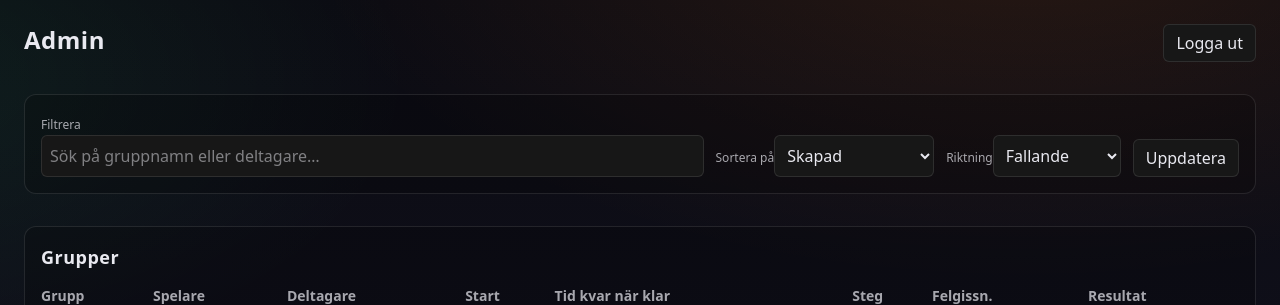
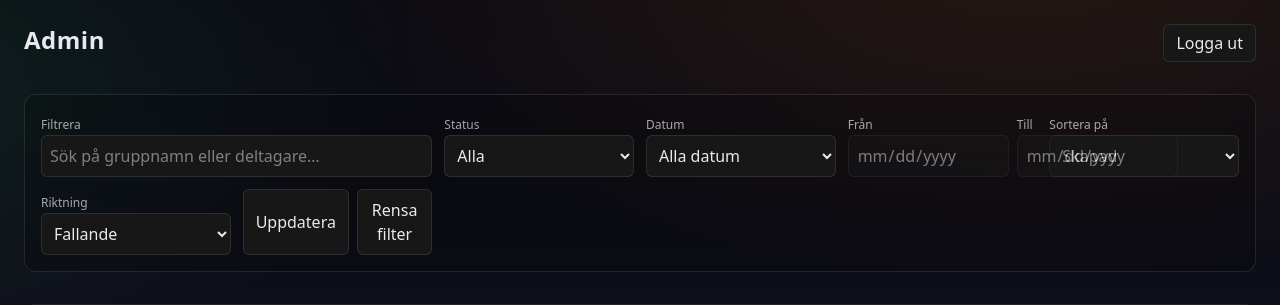
Before and after one commit to oskarandreassen/escaperoom, a Next.js app: page /admin in a window 1280 px wide. Shown: the top 305 px of the page. Built offline with nearby package versions, Linux system fonts and the light colour scheme; no server answers; the database is empty.

Commit message:
added filter to /admin overview

```diff
--- a/app/admin/page.tsx
+++ b/app/admin/page.tsx
@@ -20,12 +20,21 @@ type OverviewResp = {
   teams: TeamRow[];
 };
 
+type DatePreset = "all" | "today" | "yesterday" | "7d" | "thisweek" | "30d" | "custom";
+type StatusFilter = "all" | "klar" | "ongoing" | "notstarted";
+
 export default function AdminPage() {
   const [data, setData] = useState<OverviewResp | null>(null);
   const [filter, setFilter] = useState("");
   const [sortKey, setSortKey] = useState<keyof TeamRow>("createdAt");
   const [sortDir, setSortDir] = useState<"asc" | "desc">("desc");
   const [expanded, setExpanded] = useState<Record<string, boolean>>({});
+
+  // nya filterstates
+  const [datePreset, setDatePreset] = useState<DatePreset>("all");
+  const [rangeStart, setRangeStart] = useState<string>("");
+  const [rangeEnd, setRangeEnd] = useState<string>("");
+  const [statusFilter, setStatusFilter] = useState<StatusFilter>("all");
 
   async function load() {
     try {
@@ -45,26 +54,6 @@ export default function AdminPage() {
     load();
   }, []);
 
-  const filteredTeams = useMemo(() => {
-    if (!data) return [];
-    const f = filter.trim().toLowerCase();
-    let arr = data.teams;
-    if (f) {
-      arr = arr.filter((t) =>
-        [t.teamName, t.participants || ""].join(" ").toLowerCase().includes(f)
-      );
-    }
-    // FIX: spridningsoperatorn hade typo ".arr" -> "...arr"
-    arr = [...arr].sort((a, b) => {
-      const A = (a[sortKey] ?? "") as any;
-      const B = (b[sortKey] ?? "") as any;
-      if (A < B) return sortDir === "asc" ? -1 : 1;
-      if (A > B) return sortDir === "asc" ? 1 : -1;
-      return 0;
-    });
-    return arr;
-  }, [data, filter, sortKey, sortDir]);
-
   function toggleExpand(id: string) {
     setExpanded((p) => ({ ...p, [id]: !p[id] }));
   }
@@ -76,6 +65,129 @@ export default function AdminPage() {
     const r = s % 60;
     return `${m}m ${String(r).padStart(2, "0")}s`;
   }
+
+  // helpers för datumfiltrering
+  function getComparableDate(t: TeamRow): Date | null {
+    // använd starttid om den finns, annars createdAt
+    const iso = t.startedAt ?? t.createdAt ?? null;
+    return iso ? new Date(iso) : null;
+  }
+  function startOfToday() {
+    const d = new Date();
+    d.setHours(0, 0, 0, 0);
+    return d;
+  }
+  function endOfToday() {
+    const d = new Date();
+    d.setHours(23, 59, 59, 999);
+    return d;
+  }
+  function startOfYesterday() {
+    const d = startOfToday();
+    d.setDate(d.getDate() - 1);
+    return d;
+  }
+  function endOfYesterday() {
+    const d = endOfToday();
+    d.setDate(d.getDate() - 1);
+    return d;
+  }
+  function startOfThisWeekMonday() {
+    const d = startOfToday();
+    const day = d.getDay(); // 0=Sun..6=Sat
+    const diff = (day + 6) % 7; // måndag=0
+    d.setDate(d.getDate() - diff);
+    return d;
+  }
+  function dateRangeForPreset(p: DatePreset): [Date | null, Date | null] {
+    switch (p) {
+      case "today":
+        return [startOfToday(), endOfToday()];
+      case "yesterday":
+        return [startOfYesterday(), endOfYesterday()];
+      case "7d": {
+        const end = endOfToday();
+        const start = new Date(end);
+        start.setDate(start.getDate() - 6);
+        start.setHours(0, 0, 0, 0);
+        return [start, end];
+      }
+      case "thisweek": {
+        const start = startOfThisWeekMonday();
+        const end = endOfToday();
+        return [start, end];
+      }
+      case "30d": {
+        const end = endOfToday();
+        const start = new Date(end);
+        start.setDate(start.getDate() - 29);
+        start.setHours(0, 0, 0, 0);
+        return [start, end];
+      }
+      case "custom": {
+        const s = rangeStart ? new Date(rangeStart + "T00:00:00") : null;
+        const e = rangeEnd ? new Date(rangeEnd + "T23:59:59") : null;
+        return [s, e];
+      }
+      default:
+        return [null, null]; // "all"
+    }
+  }
+  function inRange(d: Date | null, start: Date | null, end: Date | null) {
+    if (!d) return false; // om ingen tid → exkludera i datumfilter
+    if (start && d < start) return false;
+    if (end && d > end) return false;
+    return true;
+  }
+
+  const filteredTeams = useMemo(() => {
+    if (!data) return [];
+    const f = filter.trim().toLowerCase();
+    let arr = data.teams;
+
+    // textfilter
+    if (f) {
+      arr = arr.filter((t) =>
+        [t.teamName, t.participants || ""].join(" ").toLowerCase().includes(f)
+      );
+    }
+
+    // statusfilter
+    if (statusFilter !== "all") {
+      arr = arr.filter((t) => {
+        const result = t.completedAt
+          ? "klar"
+          : t.startedAt
+          ? "ongoing"
+          : "notstarted";
+        return result === statusFilter;
+      });
+    }
+
+    // datumfilter
+    const [start, end] = dateRangeForPreset(datePreset);
+    if (start || end) {
+      arr = arr.filter((t) => inRange(getComparableDate(t), start, end));
+    }
+
+    // sortering
+    arr = [...arr].sort((a, b) => {
+      const A = (a[sortKey] ?? "") as any;
+      const B = (b[sortKey] ?? "") as any;
+      if (A < B) return sortDir === "asc" ? -1 : 1;
+      if (A > B) return sortDir === "asc" ? 1 : -1;
+      return 0;
+    });
+    return arr;
+  }, [data, filter, sortKey, sortDir, datePreset, rangeStart, rangeEnd, statusFilter]);
+
+  // om presetet byts från custom -> nolla custom-fält för tydlighet
+  useEffect(() => {
+    if (datePreset !== "custom") {
+      setRangeStart("");
+      setRangeEnd("");
+    }
+  }, [datePreset]);
 
   return (
     <main className="min-h-screen p-6 space-y-8">
@@ -97,8 +209,9 @@ export default function AdminPage() {
 
       {/* Filter & sort */}
       <section className="rounded-xl border border-white/10 bg-black/20 p-4">
-        <div className="flex flex-wrap items-end gap-3">
-          <div className="flex-1 min-w-56">
+        <div className="grid gap-3 md:grid-cols-2 lg:grid-cols-3 xl:grid-cols-6 items-end">
+          {/* textfilter */}
+          <div className="col-span-2">
             <label className="text-xs opacity-70">Filtrera</label>
             <input
               className="w-full rounded-md border border-white/10 bg-neutral-900 p-2"
@@ -107,10 +220,69 @@ export default function AdminPage() {
               onChange={(e) => setFilter(e.target.value)}
             />
           </div>
+
+          {/* status */}
+          <div>
+            <label className="text-xs opacity-70">Status</label>
+            <select
+              className="w-full rounded-md border border-white/10 bg-neutral-900 p-2"
+              value={statusFilter}
+              onChange={(e) => setStatusFilter(e.target.value as StatusFilter)}
+            >
+              <option value="all">Alla</option>
+              <option value="klar">Klar</option>
+              <option value="ongoing">Pågår/Timeout?</option>
+              <option value="notstarted">Inte startad</option>
+            </select>
+          </div>
+
+          {/* datum-preset */}
+          <div>
+            <label className="text-xs opacity-70">Datum</label>
+            <select
+              className="w-full rounded-md border border-white/10 bg-neutral-900 p-2"
+              value={datePreset}
+              onChange={(e) => setDatePreset(e.target.value as DatePreset)}
+            >
+              <option value="all">Alla datum</option>
+              <option value="today">Idag</option>
+              <option value="yesterday">Igår</option>
+              <option value="7d">Senaste 7 dagarna</option>
+              <option value="thisweek">Denna vecka (M–S)</option>
+              <option value="30d">Senaste 30 dagarna</option>
+              <option value="custom">Eget intervall…</option>
+            </select>
+          </div>
+
+          {/* custom range */}
+          <div className="flex gap-2">
+            <div className="flex-1">
+              <label className="text-xs opacity-70">Från</label>
+              <input
+                type="date"
+                disabled={datePreset !== "custom"}
+                className="w-full rounded-md border border-white/10 bg-neutral-900 p-2 disabled:opacity-50"
+                value={rangeStart}
+                onChange={(e) => setRangeStart(e.target.value)}
+              />
+            </div>
+            <div className="flex-1">
+              <label className="text-xs opacity-70">Till</label>
+              <input
+                type="date"
+                disabled={datePreset !== "custom"}
+                className="w-full rounded-md border border-white/10 bg-neutral-900 p-2 disabled:opacity-50"
+                value={rangeEnd}
+                onChange={(e) => setRangeEnd(e.target.value)}
+              />
+            </div>
+          </div>
+
+          {/* sortering */}
           <div>
             <label className="text-xs opacity-70">Sortera på</label>
             <select
-              className="w-40 rounded-md border border-white/10 bg-neutral-900 p-2"
+              className="w-full rounded-md border border-white/10 bg-neutral-900 p-2"
               value={sortKey as string}
               onChange={(e) => setSortKey(e.target.value as keyof TeamRow)}
             >
@@ -126,7 +298,7 @@ export default function AdminPage() {
           <div>
             <label className="text-xs opacity-70">Riktning</label>
             <select
-              className="w-32 rounded-md border border-white/10 bg-neutral-900 p-2"
+              className="w-full rounded-md border border-white/10 bg-neutral-900 p-2"
               value={sortDir}
               onChange={(e) => setSortDir(e.target.value as "asc" | "desc")}
             >
@@ -134,12 +306,27 @@ export default function AdminPage() {
               <option value="asc">Stigande</option>
             </select>
           </div>
-          <button
-            onClick={load}
-            className="ml-auto rounded-md border border-white/10 bg-neutral-900 px-3 py-1.5"
-          >
-            Uppdatera
-          </button>
+
+          <div className="flex gap-2">
+            <button
+              onClick={load}
+              className="flex-1 rounded-md border border-white/10 bg-neutral-900 px-3 py-2"
+            >
+              Uppdatera
+            </button>
+            <button
+              onClick={() => {
+                setFilter("");
+                setDatePreset("all");
+                setRangeStart("");
+                setRangeEnd("");
+                setStatusFilter("all");
+              }}
+              className="flex-1 rounded-md border border-white/10 bg-neutral-900 px-3 py-2"
+            >
+              Rensa filter
+            </button>
+          </div>
         </div>
       </section>
 
```
